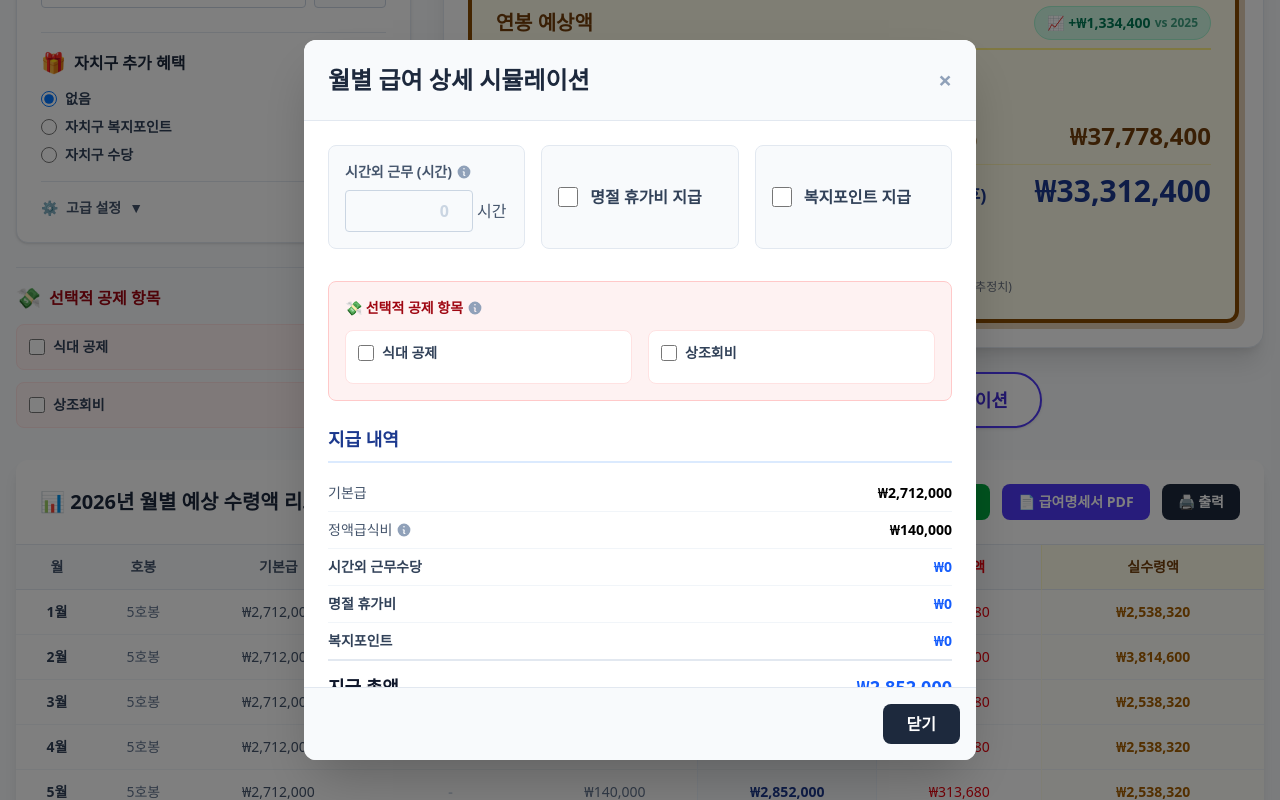
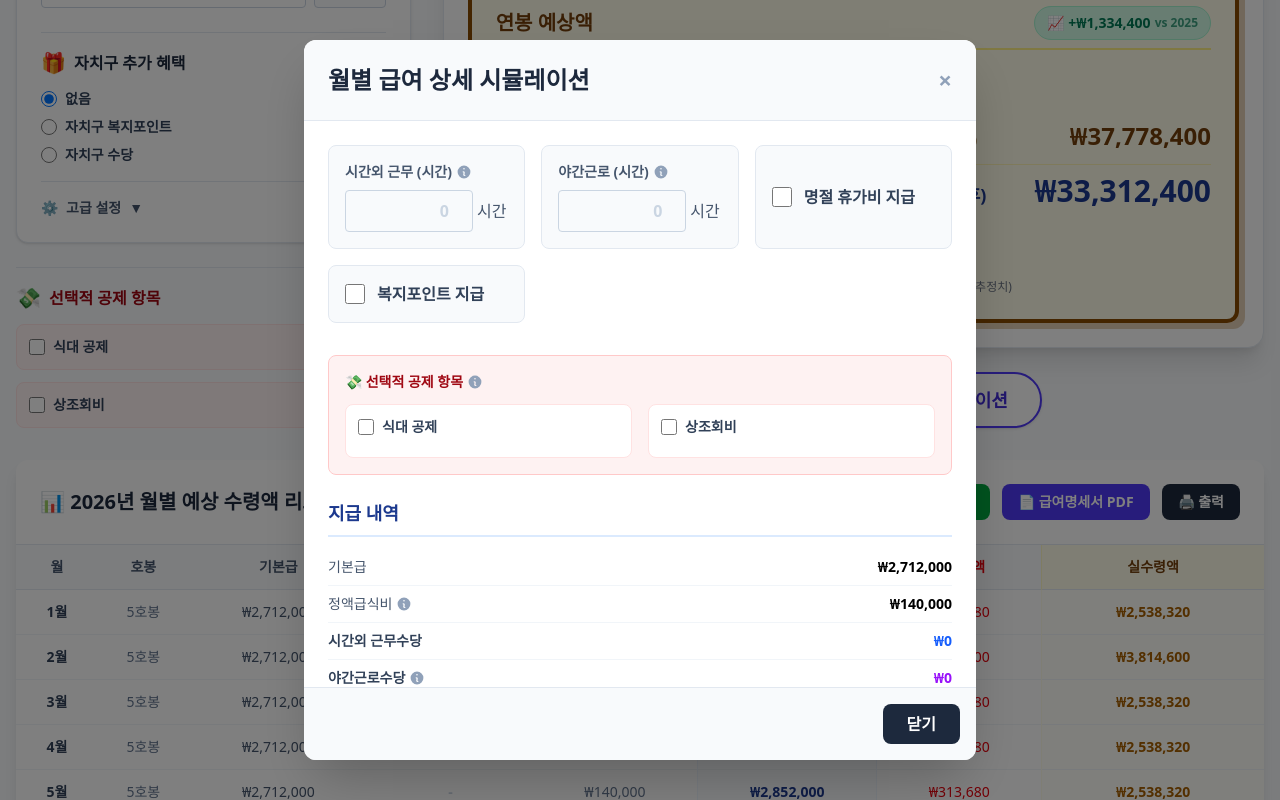
Before and after one commit to kosuk1231/money, a React (Vite) app: page / in a window 1280 px wide. Both pictures are taken after a click on the button "🔍 시간외근무(OT) 포함 월별 시뮬레이션". Shown: the part 950-1750 px from the top of the page. Built offline with nearby package versions, Linux system fonts and the light colour scheme.

Commit message:
Fix: update family allowance logic

```diff
--- a/src/components/MonthlyDetailModal.jsx
+++ b/src/components/MonthlyDetailModal.jsx
@@ -7,6 +7,7 @@ export default function MonthlyDetailModal({ isOpen, onClose, baseData }) {
 
     const [monthDetails, setMonthDetails] = useState({
         overtimeHours: 0,
+        nightWorkHours: 0, // 야간근로 시간 (주40시간 내, 0.5배 가산)
         holidayWorkHours: 0,
         includeHolidayBonus: false,
         includeWelfarePoints: false,
@@ -43,6 +44,10 @@ export default function MonthlyDetailModal({ isOpen, onClose, baseData }) {
 
         const overtimePay = Math.floor(hourlyRate * 1.5 * monthDetails.overtimeHours);
 
+        // 야간근로수당: 주40시간 내 야간근로에 대한 0.5배 가산
+        // 야간근로는 기본급에 이미 포함되어 있으므로, 추가로 0.5배만 지급
+        const nightWorkPay = Math.floor(hourlyRate * 0.5 * monthDetails.nightWorkHours);
+
         // Holiday Bonus (60% of Base * 2 times a year -> 120% total, so 60% per time)
         // Actually typically "120% of Base Salary" is annual, so 60% per holiday (Seol/Chuseok)?
         // Logic in salaryData was "annualHoliday = base * 1.2". So one time is 0.6.
@@ -56,7 +61,7 @@ export default function MonthlyDetailModal({ isOpen, onClose, baseData }) {
             (baseData.hobong >= 10 ? ALLOWANCE_RULES.WELFARE_POINT_HIGH : ALLOWANCE_RULES.WELFARE_POINT_LOW) : 0;
 
         // 3. Totals
-        const totalTaxable = baseSalary + managerAllowance + familyAllowance + monthlyCorporation + overtimePay + holidayBonus + welfarePoints; // Meal is non-taxable
+        const totalTaxable = baseSalary + managerAllowance + familyAllowance + monthlyCorporation + overtimePay + nightWorkPay + holidayBonus + welfarePoints; // Meal is non-taxable
         const totalPay = totalTaxable + mealAllowance; // Meal added back for total pay (which includes non-taxable) but Taxable is separate
 
         // 4. Deductions
@@ -88,6 +93,7 @@ export default function MonthlyDetailModal({ isOpen, onClose, baseData }) {
             familyAllowance,
             monthlyCorporation,
             overtimePay,
+            nightWorkPay,
             holidayBonus,
             welfarePoints,
             totalPay,
@@ -148,6 +154,37 @@ export default function MonthlyDetailModal({ isOpen, onClose, baseData }) {
                             {detailResult && monthDetails.overtimeHours > 0 && (
                                 <p className="text-xs text-blue-600 mt-2">
                                     시급: {formatMoney(Math.floor(detailResult.hourlyRate))} × 1.5
+                                </p>
+                            )}
+                        </div>
+
+                        <div className="bg-slate-50 p-4 rounded-lg border border-slate-200">
+                            <label className="block text-sm font-bold text-slate-600 mb-2 flex items-center gap-1">
+                                야간근로 (시간)
+                                <Tooltip content="주40시간 내 야간근로(22시~06시)에 대해 0.5배가 가산됩니다. 시간외수당과 별도입니다.">
+                                    <InfoIcon />
+                                </Tooltip>
+                            </label>
+                            <div className="relative flex items-center">
+                                    <input
+                                        type="number"
+                                        min="0"
+                                        value={monthDetails.nightWorkHours || ''}
+                                        onChange={(e) => {
+                                            const val = e.target.value;
+                                            setMonthDetails(prev => ({
+                                                ...prev,
+                                                nightWorkHours: val === '' ? 0 : parseInt(val)
+                                            }));
+                                        }}
+                                        placeholder="0"
+                                        className="w-32 text-right p-2 border border-slate-300 rounded font-bold focus:border-blue-500 outline-none placeholder:text-slate-300"
+                                    />
+                                    <span className="ml-1 text-slate-600">시간</span>
+                            </div>
+                            {detailResult && monthDetails.nightWorkHours > 0 && (
+                                <p className="text-xs text-purple-600 mt-2">
+                                    시급: {formatMoney(Math.floor(detailResult.hourlyRate))} × 0.5
                                 </p>
                             )}
                         </div>
@@ -282,6 +319,18 @@ export default function MonthlyDetailModal({ isOpen, onClose, baseData }) {
                                             </td>
                                             <td className="font-bold text-blue-600">{formatMoney(detailResult.overtimePay)}</td>
                                         </tr>
+                                        <tr className={`flex justify-between py-2 ${detailResult.nightWorkPay > 0 ? 'bg-purple-50 -mx-2 px-2 rounded' : ''}`}>
+                                            <td className="text-slate-700 font-bold flex items-center gap-1">
+                                                야간근로수당
+                                                {detailResult.nightWorkPay > 0 && (
+                                                    <span className="text-xs text-purple-600">({monthDetails.nightWorkHours}시간)</span>
+                                                )}
+                                                <Tooltip content="주40시간 내 야간근로(22시~06시)에 대한 0.5배 가산금">
+                                                    <InfoIcon />
+                                                </Tooltip>
+                                            </td>
+                                            <td className="font-bold text-purple-600">{formatMoney(detailResult.nightWorkPay)}</td>
+                                        </tr>
                                         <tr className={`flex justify-between py-2 ${detailResult.holidayBonus > 0 ? 'bg-blue-50 -mx-2 px-2 rounded' : ''}`}>
                                             <td className="text-slate-700 font-bold">명절 휴가비</td>
                                             <td className="font-bold text-blue-600">{formatMoney(detailResult.holidayBonus)}</td>
```
